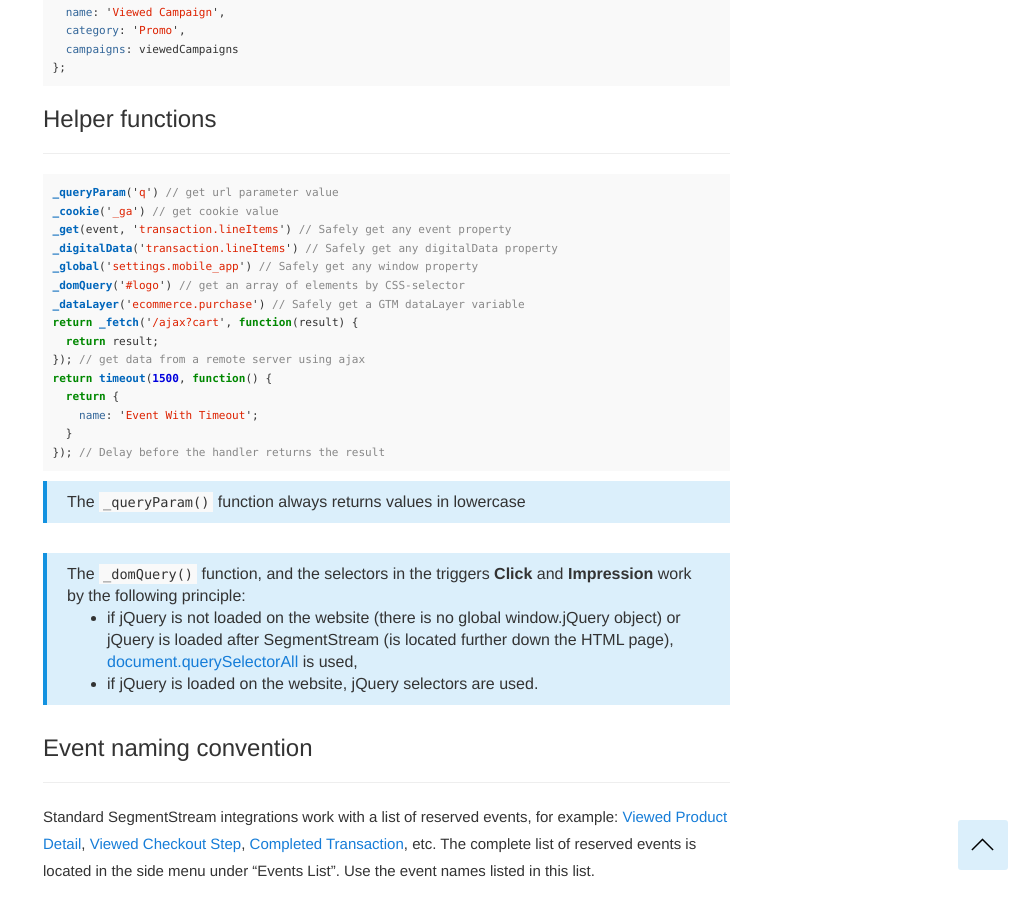
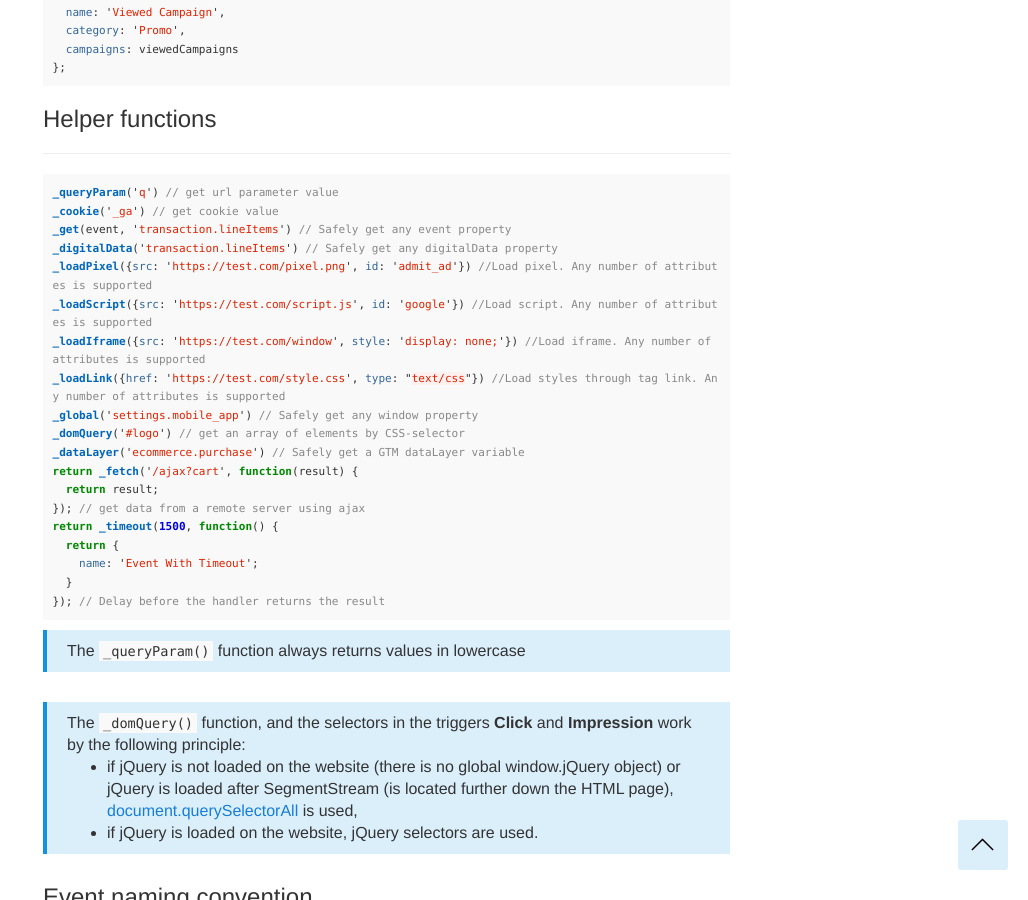
Before and after one commit to segmentstream-com/segmentstream-com.github.io, a Jekyll site: the page built from _docs/for-analyst/events.md, in a window 1280 px wide and 900 px high, scrolled down 5466 px. Shown: the whole window, without its empty margins (252-1280 px from the left). Built offline with Jekyll 4.4.1, drawn with Linux system fonts in a browser that asks for light colours; nearby versions of some CDN libraries.

Commit message:
updated helpers documentation

```diff
--- a/_docs/for-analyst/events.md
+++ b/_docs/for-analyst/events.md
@@ -103,13 +103,17 @@ _queryParam('q') // get url parameter value
 _cookie('_ga') // get cookie value
 _get(event, 'transaction.lineItems') // Safely get any event property
 _digitalData('transaction.lineItems') // Safely get any digitalData property
+_loadPixel({src: 'https://test.com/pixel.png', id: 'admit_ad'}) //Load pixel. Any number of attributes is supported
+_loadScript({src: 'https://test.com/script.js', id: 'google'}) //Load script. Any number of attributes is supported
+_loadIframe({src: 'https://test.com/window', style: 'display: none;'}) //Load iframe. Any number of attributes is supported
+_loadLink({href: 'https://test.com/style.css', type: "text/css"}) //Load styles through tag link. Any number of attributes is supported
 _global('settings.mobile_app') // Safely get any window property
 _domQuery('#logo') // get an array of elements by CSS-selector
 _dataLayer('ecommerce.purchase') // Safely get a GTM dataLayer variable
 return _fetch('/ajax?cart', function(result) {
   return result;
 }); // get data from a remote server using ajax
-return timeout(1500, function() {
+return _timeout(1500, function() {
   return {
     name: 'Event With Timeout';
   }
```
